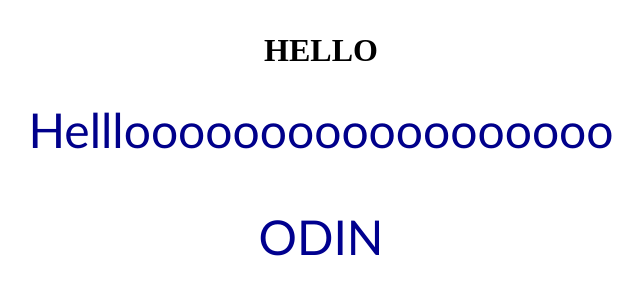
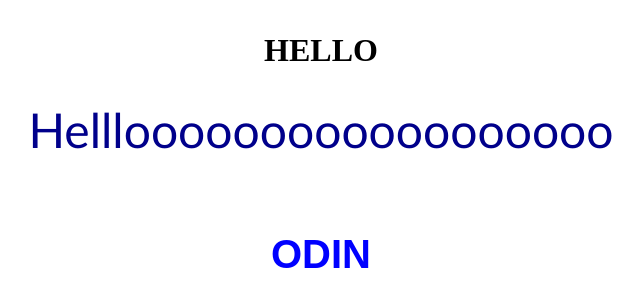
Before and after one commit to pranavp0/Cognizance, a plain HTML site: page index.html in a window 1280 px wide. Shown: the whole page, without its empty margins (319-962 px from the left). Drawn offline with Linux system fonts and the light colour scheme.

Commit message:
added css file and styles

```diff
--- a/index.html
+++ b/index.html
@@ -1,8 +1,9 @@
 <!doctype html>
 <html lang="en">
+<link rel="stylesheet" href="st.css">
     <body>
         <h1><p style="text-align:center" style="size:90" style="color:blue"><strong>HELLO</strong><br></h1></p>
         <p style="text-align:center" ><font  face="calibri" size="20" color="#00008B"> Hellloooooooooooooooooo </font></p><br>
-        <p style="text-align:center" ><font  face="calibri" size="20" color="#00008F"> ODIN </font></p><br>
+        <p id="qw"> ODIN </p><br>
      </body>
 </html>
--- /dev/null
+++ b/st.css
@@ -0,0 +1,7 @@
+#qw{
+  color: #0000FF;
+  font-family: sans-serif;
+  font-weight: bold;
+  font-size: 40px;
+  text-align: center;
+}
```
